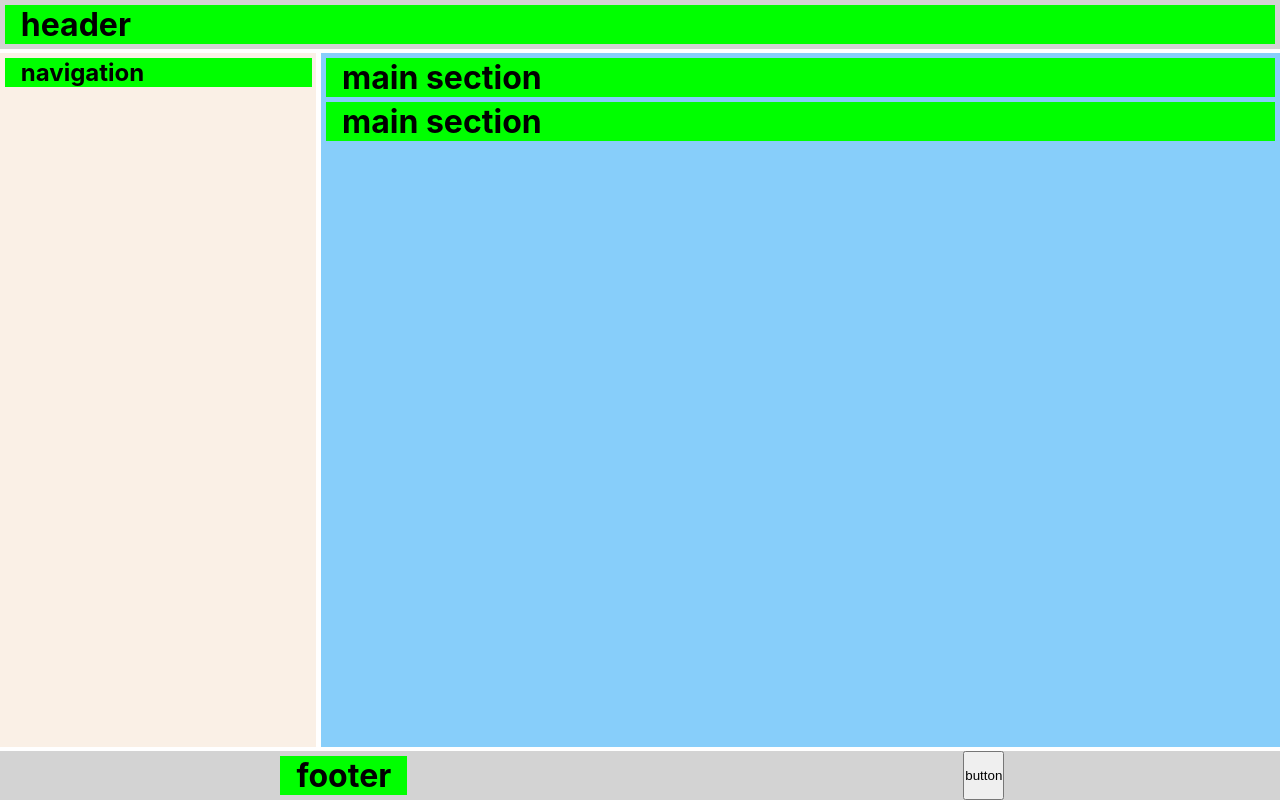
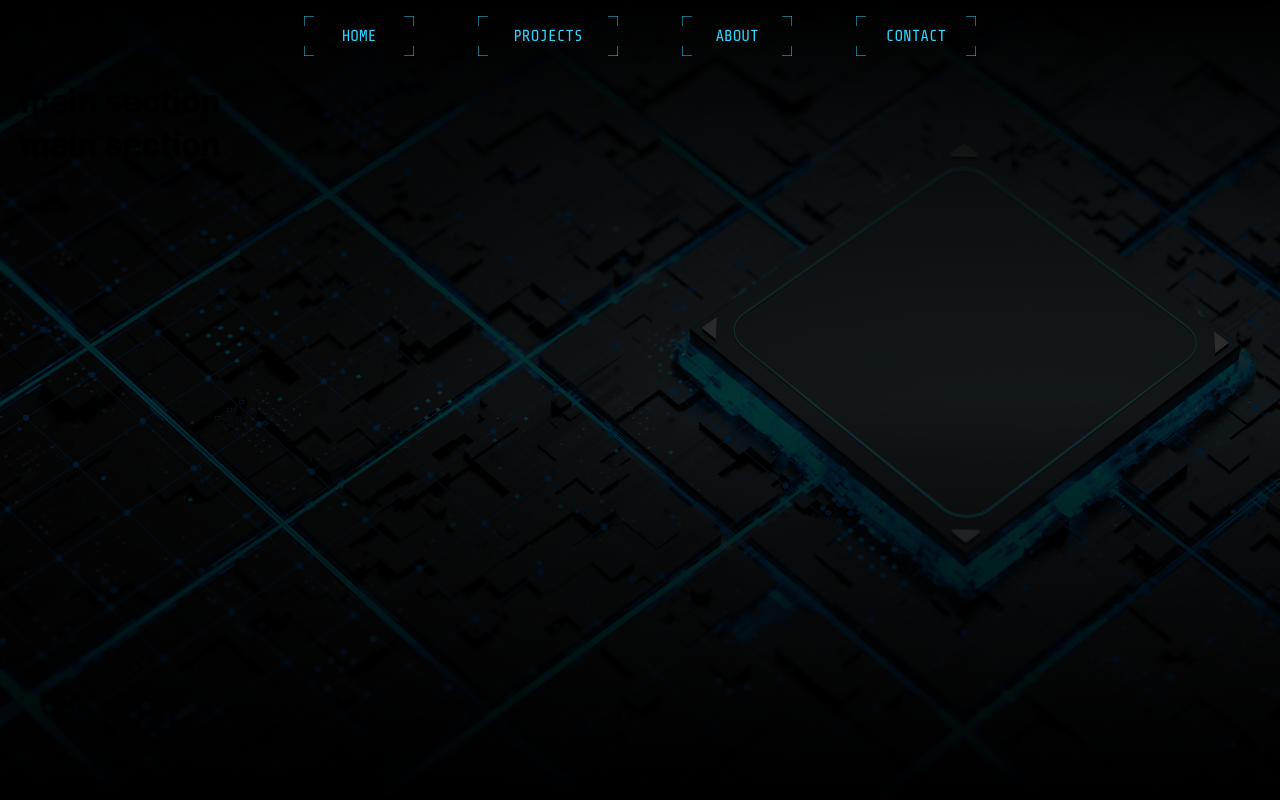
Before and after one commit to Belyayev/portfolio, a React (Create React App) app: page / in a window 1280 px wide. Built offline with nearby package versions, Linux system fonts and the light colour scheme.

Commit message:
added menu buttons

```diff
--- a/src/App.css
+++ b/src/App.css
@@ -20,28 +20,25 @@ body {
   grid-template-rows: min-content 1fr min-content;
   grid-template-areas:
     "h h h h h h h h h h h h"
-    "n n n m m m m m m m m m"
+    "m m m m m m m m m m m m"
     "f f f f f f f f f f f f";
   justify-content: center;
 }
 
 header {
-  background-color: lightgray;
   grid-area: h;
 }
 
+.header {
+  display: flex;
+  justify-content: center;
+}
+
 main {
-  background-color: lightskyblue;
   grid-area: m;
 }
 
-nav {
-  background-color: linen;
-  grid-area: n;
-}
-
 footer {
-  background-color: lightgray;
   grid-area: f;
 }
 
@@ -51,7 +48,6 @@ footer {
 }
 
 .text {
-  background-color: lime;
   margin: 0.3rem;
   padding: 0 1rem;
 }
--- a/src/App.tsx
+++ b/src/App.tsx
@@ -1,15 +1,18 @@
 import React from "react";
 import "./App.css";
+import SvgButton from "./components/SvgButton";
 
 function App() {
   return (
     <div className="App">
       <header>
-        <h1 className="text">header</h1>
+        <div className="header">
+          <SvgButton color="rgb(45, 213, 255)" text="HOME" x={110} />
+          <SvgButton color="rgb(45, 213, 255)" text="PROJECTS" x={140} />
+          <SvgButton color="rgb(45, 213, 255)" text="ABOUT" x={110} />
+          <SvgButton color="rgb(45, 213, 255)" text="CONTACT" x={120} />
+        </div>
       </header>
-      <nav>
-        <h1 className="text">navigation</h1>
-      </nav>
       <main>
         <h1 className="text">main section</h1>
         <h1 className="text">main section</h1>
@@ -17,7 +20,6 @@ function App() {
       <footer>
         <div className="footer">
           <h1 className="text">footer</h1>
-          <button>button</button>
         </div>
       </footer>
     </div>
--- /dev/null
+++ b/src/components/SvgButton.tsx
@@ -0,0 +1,193 @@
+/*
+Sci-Fi styled react component button
+made using SVG with animations on hover and click
+it takes optional parameters for size, color and text
+all functionality is packed into single component file
+--------------------------------------------
+import SvgButton from "./SvgButton";
+<SvgButton text="home" color="red" x={100} y={30} />
+--------------------------------------------
+https://github.com/Belyayev/svg-payground
+*/
+
+import { useState } from "react";
+interface ISvg {
+  x?: number;
+  y?: number;
+  text?: string;
+  color?: string;
+}
+
+function SvgButton(props: ISvg) {
+  let color = "lime";
+  if (props.color) {
+    color = props.color;
+  }
+
+  let x = 150;
+  if (props.x) x = props.x;
+  let y = 40;
+  if (props.y) y = props.y;
+  let text = props.text;
+
+  const [hover, setHover] = useState(false);
+  const [click, setClick] = useState(false);
+
+  let circleStyle;
+  if (click) {
+    circleStyle = {
+      transition: "0.5s",
+      transform: "scale(1)",
+    };
+  } else {
+    circleStyle = {
+      transform: "scale(0)",
+    };
+  }
+
+  let rectStyle;
+  if (hover) {
+    rectStyle = {
+      transition: "1s ease",
+      fill: color,
+      transform: "scale(1.3)",
+    };
+  } else {
+    rectStyle = {
+      transition: "1s ease",
+      fill: color,
+      transform: "scale(0)",
+    };
+  }
+
+  let strokeStyle;
+  if (hover) {
+    strokeStyle = { transition: "1s ease", transform: "scale(1)" };
+  } else {
+    strokeStyle = { transition: "1s ease", transform: "scale(0)" };
+  }
+
+  let anglesStyle;
+  if (hover) {
+    anglesStyle = { transition: "0.5s ease", transform: "scale(0.9)" };
+  } else {
+    anglesStyle = {
+      transition: "0.5s ease",
+      transform: "scale(1)",
+    };
+  }
+
+  return (
+    <div
+      style={{
+        margin: "1rem 2rem",
+      }}
+      onMouseEnter={() => setHover(true)}
+      onMouseLeave={() => setHover(false)}
+    >
+      <svg
+        display="block"
+        width={x}
+        height={y}
+        viewBox="0 0 {{x}} {{y}}"
+        fill="none"
+        xmlns="http://www.w3.org/2000/svg"
+        cursor="pointer"
+        onMouseDown={() => setClick(true)}
+        onMouseMove={() => setClick(false)}
+      >
+        <circle fill="orange" cy="100" r="20">
+          <animate
+            attributeName="cx"
+            from="50"
+            to="250"
+            dur="5s"
+            repeatCount="indefinite"
+          />
+        </circle>
+        <style type="text/css">
+          @import url(https://fonts.googleapis.com/css2?family=Share+Tech+Mono);
+        </style>
+        <line
+          style={strokeStyle}
+          transform-origin="top center"
+          x1={x / 2 - x / 3}
+          y1="2"
+          x2={x / 2 + x / 3}
+          y2="2"
+          stroke={color}
+        />
+        <line
+          style={strokeStyle}
+          transform-origin="0 50%"
+          x1="0"
+          y1={y / 2}
+          x2="10"
+          y2={y / 2}
+          stroke={color}
+        />
+        <line
+          style={strokeStyle}
+          transform-origin="100% 50%"
+          x1={x}
+          y1={y / 2}
+          x2={x - 10}
+          y2={y / 2}
+          stroke={color}
+        />
+        <line
+          style={strokeStyle}
+          transform-origin="bottom center"
+          x1={x / 2 + x / 3}
+          y1={y - 2}
+          x2={x / 2 - x / 3}
+          y2={y - 2}
+          stroke={color}
+        />
+        <text
+          textAnchor="middle"
+          x={x / 2}
+          y={y / 2 + 5}
+          fill={color}
+          fontFamily="Share Tech Mono"
+        >
+          {text}
+        </text>
+        <g style={anglesStyle} transform-origin="50% 50%">
+          <line x1="0" y1="0" x2="10" y2="0" stroke={color} />
+          <line x1="0" y1="0" x2="0" y2="10" stroke={color} />
+          <line x1={x} y1={y} x2={x} y2={y - 10} stroke={color} />
+          <line x1={x} y1={y} x2={x - 10} y2={y} stroke={color} />
+          <line x1="0" y1={y} x2="10" y2={y} stroke={color} />
+          <line x1="0" y1={y} x2="0" y2={y - 10} stroke={color} />
+          <line x1={x} y1="0" x2={x} y2="10" stroke={color} />
+          <line x1={x} y1="0" x2={x - 10} y2="0" stroke={color} />
+          <rect style={rectStyle} x="3" y="3" width="5" height="5" />
+          <rect
+            style={rectStyle}
+            x={x - 8}
+            y={y - 8}
+            width="5"
+            height="5"
+            transform-origin="bottom right"
+          />
+        </g>
+        <circle
+          style={circleStyle}
+          cx={x / 2}
+          cy={y / 2}
+          r={x}
+          stroke="white"
+          stroke-width="20%"
+          transform-origin="center center"
+        />
+      </svg>
+    </div>
+  );
+}
+
+SvgButton.defaultProps = {
+  text: "button",
+};
+
+export default SvgButton;
--- a/src/index.css
+++ b/src/index.css
@@ -1,13 +1,21 @@
 body {
   margin: 0;
-  font-family: -apple-system, BlinkMacSystemFont, 'Segoe UI', 'Roboto', 'Oxygen',
-    'Ubuntu', 'Cantarell', 'Fira Sans', 'Droid Sans', 'Helvetica Neue',
+  font-family: -apple-system, BlinkMacSystemFont, "Segoe UI", "Roboto", "Oxygen",
+    "Ubuntu", "Cantarell", "Fira Sans", "Droid Sans", "Helvetica Neue",
     sans-serif;
   -webkit-font-smoothing: antialiased;
   -moz-osx-font-smoothing: grayscale;
+  background-image: linear-gradient(
+      to bottom,
+      rgb(0, 0, 0),
+      rgba(0, 0, 0, 0.8),
+      rgb(0, 0, 0)
+    ),
+    url("img/background01.jpg");
+  background-size: cover;
 }
 
 code {
-  font-family: source-code-pro, Menlo, Monaco, Consolas, 'Courier New',
+  font-family: source-code-pro, Menlo, Monaco, Consolas, "Courier New",
     monospace;
 }
```
Also changed, not shown: src/img/background01.jpg (added).
